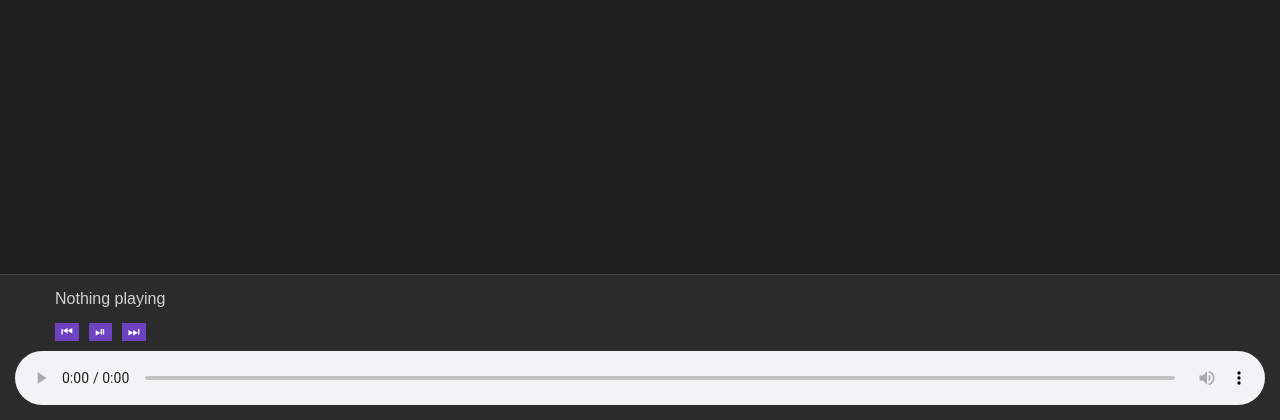
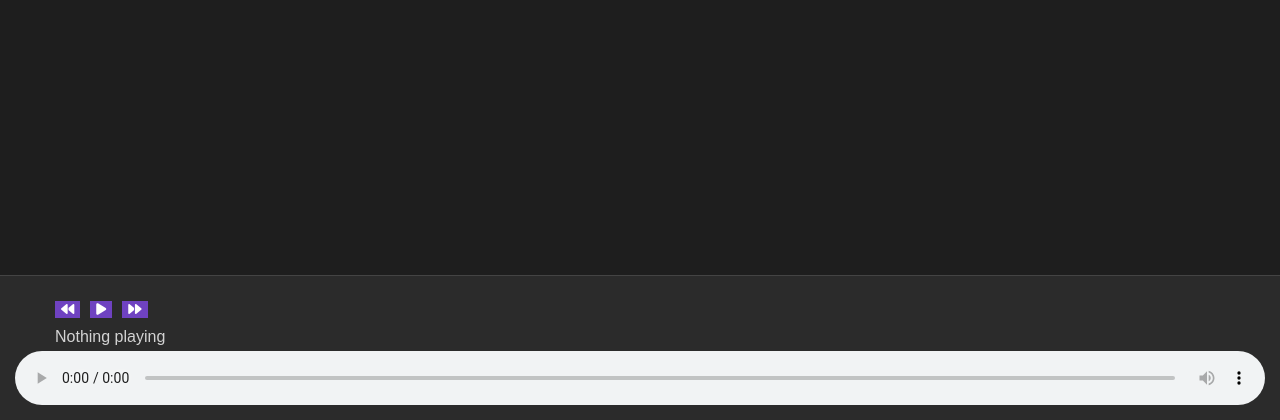
Before and after one commit to bon3k/radiobit, a Flask app: template stream/web_app/templates/web_player.html in a window 1280 px wide. Shown: the part 380-800 px from the top of the page. Run offline with Flask 3, Linux system fonts and the light colour scheme; the visitor is signed in with stand-in values (Sample User, id 1); the template is opened without the code that fills it: most values are stand-ins (such as "Sample title", 1, 10 or a date in 2020); parts of the project's set-up code (start-up, migrations or seed data) failed here and were passed over.

Commit message:
improve web player icons

```diff
--- a/stream/web_app/templates/web_player.html
+++ b/stream/web_app/templates/web_player.html
@@ -3,6 +3,7 @@
 <head>
     <meta name="viewport" content="width=device-width, initial-scale=1">
     <title>Web Player</title>
+    <link rel="stylesheet" href="https://cdnjs.cloudflare.com/ajax/libs/font-awesome/6.5.0/css/all.min.css">
     <link rel="stylesheet" href="{{ url_for('static', filename='style.css') }}">
 </head>
 
@@ -30,13 +31,24 @@
 
     <div class="player-bar-inner">
 
-        <div id="now-playing">Nothing playing</div>
+        <div class="d-flex align-items-center mb-2" id="player-top">
 
-        <!-- CONTROLES -->
-        <div class="controls left">
-            <button onclick="prev()" class="btn btn-purple">⏮</button>
-            <button onclick="toggle()" class="btn btn-purple">⏯</button>
-            <button onclick="next()" class="btn btn-purple">⏭</button>
+            <div class="controls left mr-3">
+                <button onclick="prev()" class="btn btn-purple">
+                    <i class="fas fa-backward"></i>
+                </button>
+
+                <button onclick="toggle()" class="btn btn-purple">
+                    <i class="fas fa-play"></i>
+                </button>
+
+                <button onclick="next()" class="btn btn-purple">
+                    <i class="fas fa-forward"></i>
+                </button>
+            </div>
+
+            <div id="now-playing">Nothing playing</div>
+
         </div>
 
         <!-- VIDEO -->
@@ -57,7 +69,7 @@ let video = document.getElementById("player");
 let playlist = [];
 let index = -1;
 
-// construir playlist desde data-path (FIABLE)
+// construir playlist desde data-path
 document.querySelectorAll(".track").forEach(el => {
     playlist.push(el.dataset.path);
 
```
